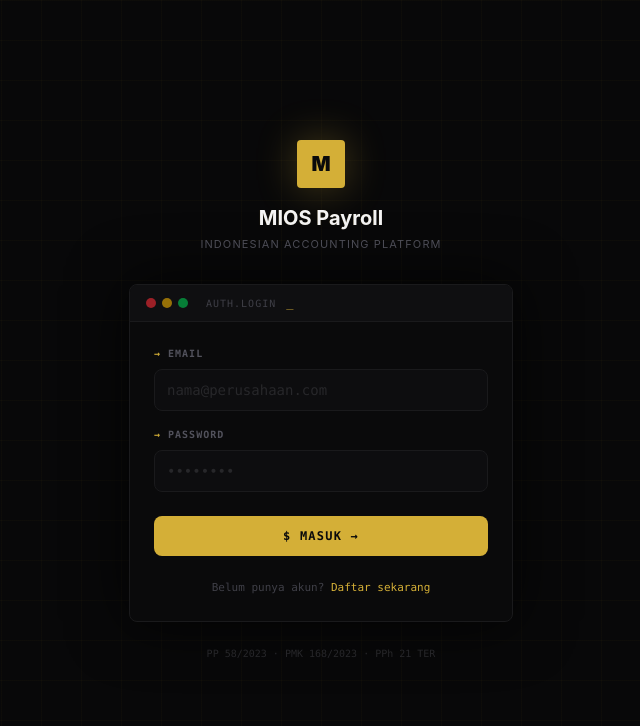
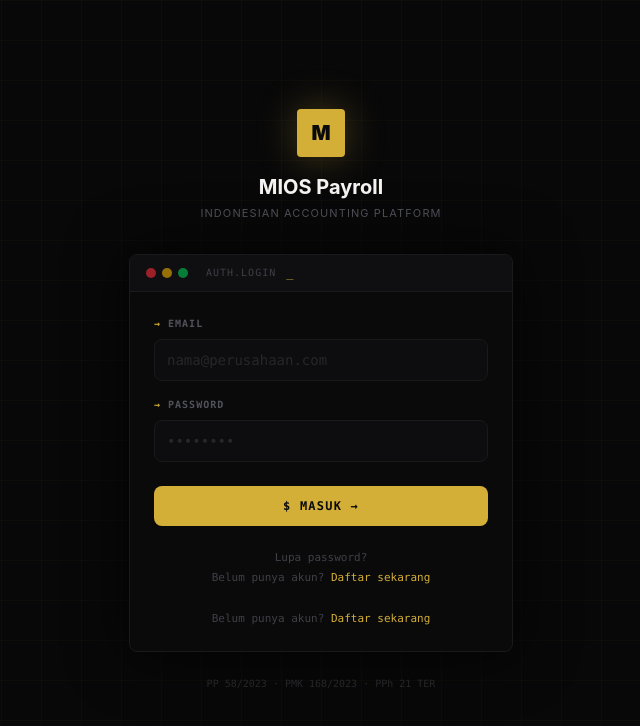
Before and after one commit to MSIConsultant/mios-payroll-v5, a Next.js app: page /login in a window 1280 px wide. Shown: the top 726 px of the page, without its empty margins (319-959 px from the left). Built offline with nearby package versions, Linux system fonts and the light colour scheme.

Commit message:
Add password recovery and registration links
Added links for 'Forgot Password' and 'Register' options.

```diff
--- a/app/login/page.tsx
+++ b/app/login/page.tsx
@@ -106,6 +106,17 @@ function LoginForm() {
                 </span>
               </button>
             </div>
+            <div className="pt-2 text-center animate-fade-in stagger-5">
+              <Link href="/forgot-password" className="text-[11px] text-zinc-700 hover:text-zinc-500 transition-colors block mb-1">
+                Lupa password?
+              </Link>
+              <p className="text-[11px] text-zinc-700">
+                Belum punya akun?{' '}
+                <Link href="/register" className="text-[#D4AF37] hover:text-yellow-300 transition-colors">
+                  Daftar sekarang
+                </Link>
+              </p>
+            </div>
 
             <div className="pt-2 text-center animate-fade-in stagger-5">
               <p className="text-[11px] text-zinc-700">
```
